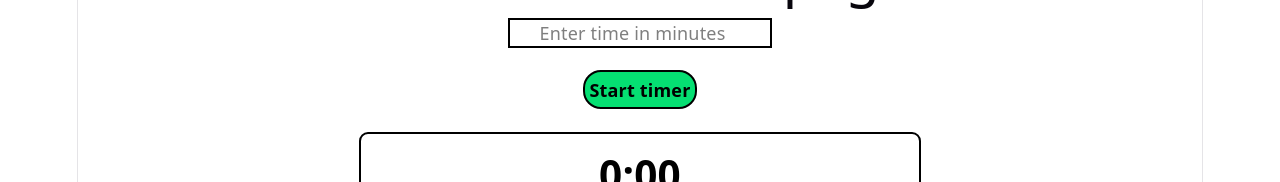
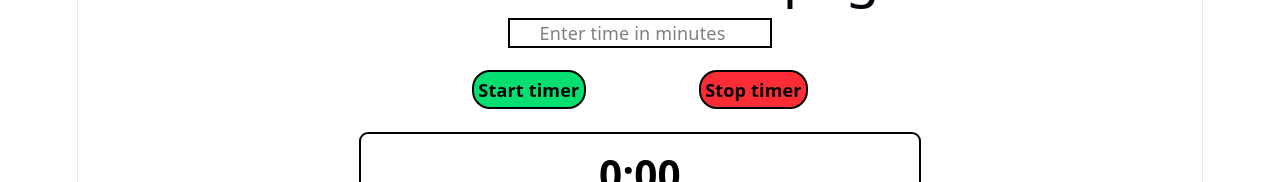
Before and after one commit to SameerUH/To-do-list-React, a React (Vite) app in the folder to-do-list/: page /pomodoro in a window 1280 px wide. Shown: the part 194-376 px from the top of the page. Built offline with nearby package versions, Linux system fonts and the light colour scheme; no server answers.

Commit message:
Added a stop timer button and going to add a details button which shows the edit card of a specified task

```diff
--- a/to-do-list/src/Pomodoro.jsx
+++ b/to-do-list/src/Pomodoro.jsx
@@ -1,4 +1,5 @@
 import { useState, useRef, useEffect } from "react";
+import EditCard from "./components/EditCard";
 
 function ProgressBar({duration}) {
     const [progress, setProgress] = useState(100); //Sets progress bar to 100%
@@ -72,13 +73,23 @@ function Pomodoro({todos, completeTodo}) {
         setTimer(Ref.current.value); //Sets the timer to the input.
     }
 
-    const handleButtonClick = () => {
+    const startTimerButton = () => {
         setTimeLeft(customTimeSeconds);
         setIsActive(true);
         setProgressDone(false);
     }
 
+    const stopTimerButton = () => {
+        setTimeLeft("0");
+        setIsActive(false);
+        setProgressDone(true);
+    }
+
     const incompleteTodos = todos.filter(e=> !e.completed)
+
+    const [showDetails, setShowDetails] = useState(null);
+
+
 
     return (
         <>
@@ -86,10 +97,12 @@ function Pomodoro({todos, completeTodo}) {
 
         <div className="text-center mt-20px">
             <div><input className="border-black border-2 text-center mb-5 mx-auto" type="number" ref={Ref} onChange={handleInputChange} value={timer} placeholder="Enter time in minutes"></input></div>
-            <button className="border-black border-2 rounded-2xl p-1 mb-5 bg-green-400 font-bold" onClick={handleButtonClick}>
-                {isActive ? "Counting down...": "Start timer"} {/* Shorthand if statement which checks if timer is active or not, if it is, it selects the first option.*/}
-            </button>
-
+            <div className="flex justify-evenly w-1/2 mx-auto">
+                <button className="border-black border-2 rounded-2xl p-1 mb-5 bg-green-400 font-bold cursor-pointer" onClick={startTimerButton}>
+                    {isActive ? "Counting down...": "Start timer"} {/* Shorthand if statement which checks if timer is active or not, if it is, it selects the first option.*/}
+                </button>
+                <button className="border-black border-2 rounded-2xl p-1 mb-5 bg-red-500 font-bold cursor-pointer" onClick={stopTimerButton}>Stop timer</button>
+            </div>
             <div className="flex justify-center rounded-lg p-4 border-black border-2 w-1/2 mx-auto my-0 text-center mb-5 text-4xl bg-white font-bold">
                     {`${minutes}:${seconds}`}
             </div>
@@ -105,12 +118,8 @@ function Pomodoro({todos, completeTodo}) {
             {incompleteTodos.map(todo => (
                 <div key={todo.id} className="flex justify-between items-center border-2 border-black p-2 mb-2">
                     <span>{todo.task}</span>
-                    <button
-                        className="border-2 border-black rounded px-2 cursor-pointer bg-green-500 font-semibold"
-                        onClick={() => completeTodo(todo.id)}
-                    >
-                        Complete
-                    </button>
+                    <button className="border-2 border-black rounded px-2 cursor-pointer bg-green-500 font-semibold" onClick={() => completeTodo(todo.id)}>Complete</button>
+                    <button className="border-2 border-black rounded px-2 cursor-pointer font-semibold">Details</button>
                 </div>
             ))}
             {incompleteTodos.length === 0 && <p>No tasks to complete</p>}
```
